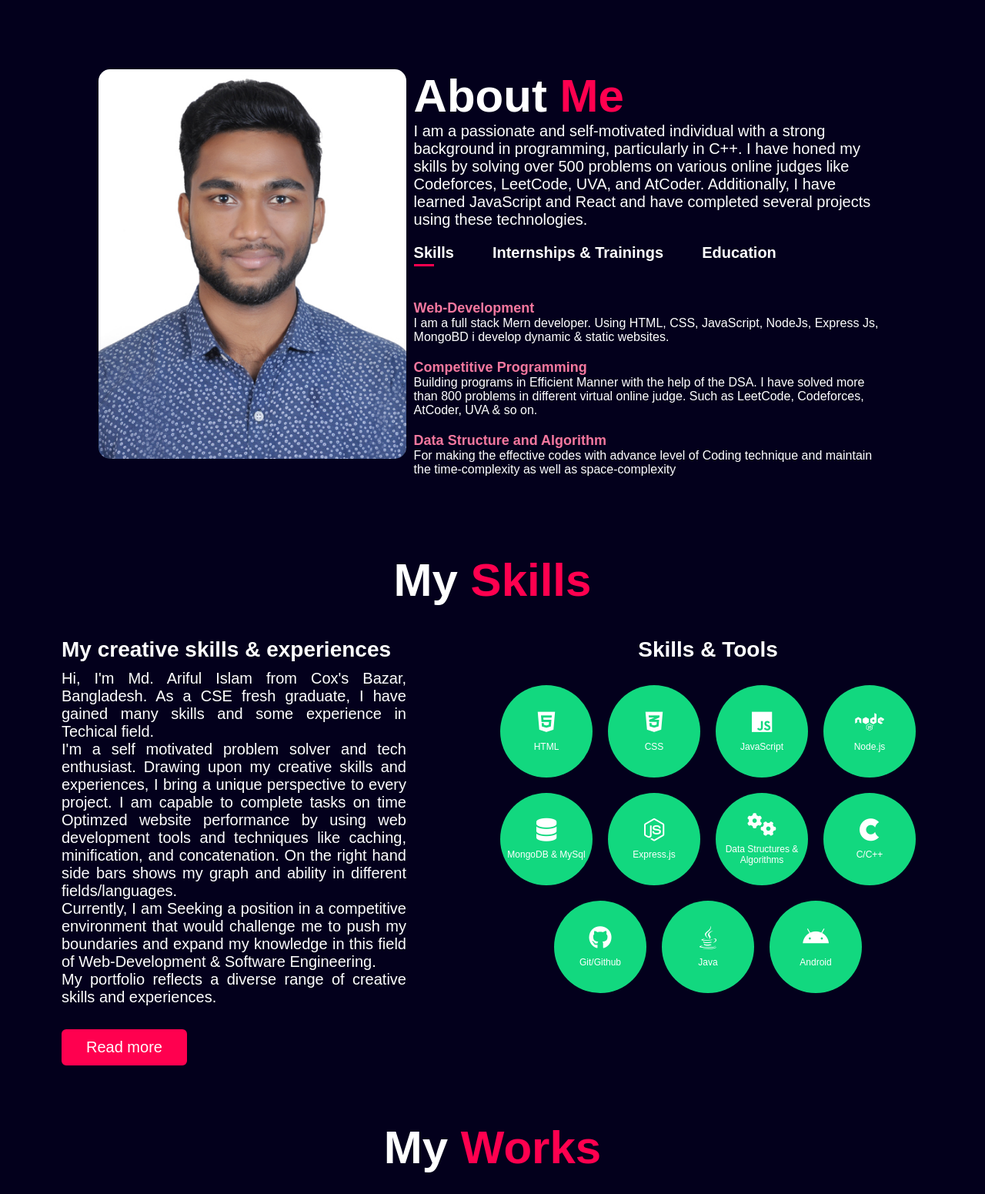
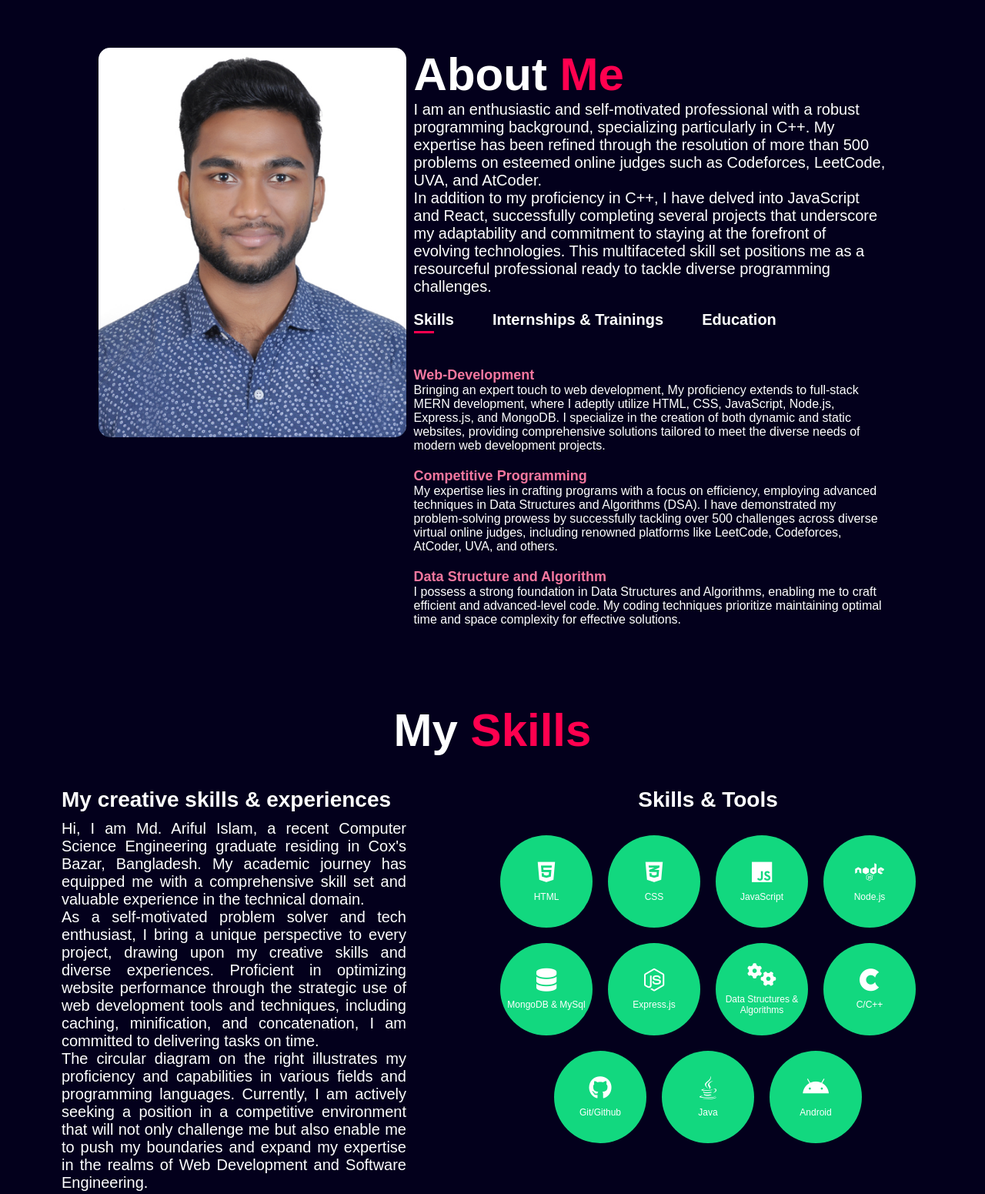
Before and after one commit to mdariful79/Arifs_Portfolio, a plain HTML site: page index.html in a window 1280 px wide. Shown: the part 840-2391 px from the top of the page at 77% size. Drawn offline with nearby package versions, Linux system fonts and the light colour scheme.

Commit message:
improved design & making contact form responsible

```diff
--- a/Portfolio.js
+++ b/Portfolio.js
@@ -25,7 +25,7 @@ function closemenu(){
 
 // ---------------- For writting the different words in Home section --------------
 var typed = new Typed(".writing",{
-    strings:["Full Stack Developer 💻", "Mern Stack Dev 📱","Competitive Programmer 👨‍💻", "Cross Platform Dev 🛑", "React/React Native 🌐"],
+    strings: ["Full Stack Developer 💻", "Mern Stack Dev 📱", "Competitive Programmer 👨‍💻", "Cross Platform Dev 🛑", "React/React Native 🌐"],
     typeSpeed:100,
     backSpeed:100,
     backDelay:1000,
--- a/index.html
+++ b/index.html
@@ -33,7 +33,7 @@
                 <li><a href="#Key-Skills">Skills</a></li>
                 <li><a href="#Portfolio">Portfolio</a></li>
                 <li><a href="#Contact">Contact</a></li>
-                <li><a href="https://www.linkedin.com/in/ariful79/">Hire Me</a></li>
+                <li><a href="https://www.linkedin.com/in/ariful79/" class="btn btn2">Hire Me</a></li>
 
                 <i class="fas fa-times" onclick="closemenu()"></i>
                 </ul>
@@ -62,13 +62,14 @@
         <div class="container">
             <div class="row">
                 <div class="column1">
-                    <img src="./images/Arif.JPG" alt="not available" class="column1">
+                    <img src="./images/Arif.JPG" alt="my image" class="column1">
                 </div>
                 <div class="column2">
                     <h1 class="heading">About <span class="Me">Me</span></h1>
-                    <p>I am a passionate and self-motivated individual with a strong background in programming, particularly in C++.
-                         I have honed my skills by solving over 500 problems on various online judges like Codeforces, LeetCode, UVA, and AtCoder.
-                         Additionally, I have learned JavaScript and React and have completed several projects using these technologies.</p>
+                    <p>I am an enthusiastic and self-motivated professional with a robust programming background, specializing particularly in C++. My expertise has been refined through the resolution of more than 500 problems on esteemed online judges such as Codeforces, LeetCode, UVA, and AtCoder.
+                        <br>In addition to my proficiency in C++, I have delved into JavaScript and React, successfully completing several projects that underscore my adaptability and commitment to staying at the forefront of evolving technologies.
+                         This multifaceted skill set positions me as a resourceful professional ready to tackle diverse programming challenges.
+                    </p>
                     <div class="important">
                         <p class="about_me_nav current" onclick="openthis('skills')">Skills</p>
                         <p class="about_me_nav" onclick="openthis('internships')">Internships & Trainings</p>
@@ -76,9 +77,9 @@
                     </div>
                     <div class="about_me_detail my" id="skills">
                         <ul>
-                            <li><span>Web-Development</span><br>I am a full stack Mern developer. Using HTML, CSS, JavaScript, NodeJs, Express Js, MongoBD i develop dynamic & static websites.</li>
-                            <li><span>Competitive Programming</span><br>Building programs in Efficient Manner with the help of the DSA. I have solved more than 800 problems in different virtual online judge. Such as LeetCode, Codeforces, AtCoder, UVA & so on.</li>
-                            <li><span>Data Structure and Algorithm</span><br>For making the effective codes with advance level of Coding technique and maintain the time-complexity as well as space-complexity</li>
+                            <li><span>Web-Development</span><br>Bringing an expert touch to web development, My proficiency extends to full-stack MERN development, where I adeptly utilize HTML, CSS, JavaScript, Node.js, Express.js, and MongoDB. I specialize in the creation of both dynamic and static websites, providing comprehensive solutions tailored to meet the diverse needs of modern web development projects.</li>
+                            <li><span>Competitive Programming</span><br>My expertise lies in crafting programs with a focus on efficiency, employing advanced techniques in Data Structures and Algorithms (DSA). I have demonstrated my problem-solving prowess by successfully tackling over 500 challenges across diverse virtual online judges, including renowned platforms like LeetCode, Codeforces, AtCoder, UVA, and others.</li>
+                            <li><span>Data Structure and Algorithm</span><br>I possess a strong foundation in Data Structures and Algorithms, enabling me to craft efficient and advanced-level code. My coding techniques prioritize maintaining optimal time and space complexity for effective solutions.</li>
                         </ul>
                     </div>
                     <div class="about_me_detail" id="internships">
@@ -115,12 +116,12 @@
             <div class="skillss">
                 <div class="column left">
                     <div class="text">My creative skills & experiences</div>
-                    <p>Hi, I'm Md. Ariful Islam from Cox's Bazar, Bangladesh. As a CSE fresh graduate, I have gained many skills and some experience in Techical field.
-                        <br> I'm a self motivated problem solver and tech enthusiast. Drawing upon my creative skills and experiences, I bring a unique perspective to every project.
-                         I am capable to complete tasks on time Optimzed website performance by using web development tools and techniques like caching, minification, and concatenation.
-                         On the right hand side bars shows my graph and ability in different fields/languages.
-                         <br> Currently, I am Seeking a position in a competitive environment that would challenge me to push my boundaries and expand my knowledge in this field of Web-Development & Software Engineering.
-                    <br>My portfolio reflects a diverse range of creative skills and experiences.</p>
+                    <p>Hi, I am Md. Ariful Islam, a recent Computer Science Engineering graduate residing in Cox's Bazar, Bangladesh.
+                         My academic journey has equipped me with a comprehensive skill set and valuable experience in the technical domain.
+                        <br> As a self-motivated problem solver and tech enthusiast, I bring a unique perspective to every project, drawing upon my creative skills and diverse experiences.
+                         Proficient in optimizing website performance through the strategic use of web development tools and techniques, including caching, minification, and concatenation, I am committed to delivering tasks on time.
+                         <br>The circular diagram on the right illustrates my proficiency and capabilities in various fields and programming languages. Currently,
+                          I am actively seeking a position in a competitive environment that will not only challenge me but also enable me to push my boundaries and expand my expertise in the realms of Web Development and Software Engineering.</p>
                     <a href="#" class="readme">Read more</a>
                 </div>
                 <!-- Skills & Tools -->
--- a/styles.css
+++ b/styles.css
@@ -107,13 +107,19 @@ nav ul li a:hover::after{
 .header-table{
     font-size: 30px;
 }
-/* .header-table .table .tr .td-left{
-    /* font-size: 60px; */
-    /* margin-top: 15px; */
-/*}*/
 .h{
     color:#ff004f;
 }
+.btn.btn2{
+    display: inline-block;
+    width: 120px;
+    height: 40px;
+    justify-content: center;
+    padding: 5px 20px;
+
+}
+
+
 
 /*------------ About Me section ----------*/
 .about{
@@ -426,6 +432,7 @@ padding: 40px 80px;
 .btn.btn1{
     display: inline-block;
 }
+
 .contact-right form{
     width: 100%;
 }
```
Also changed, not shown: images/Arif2.png (added), images/arif_formal.png.
